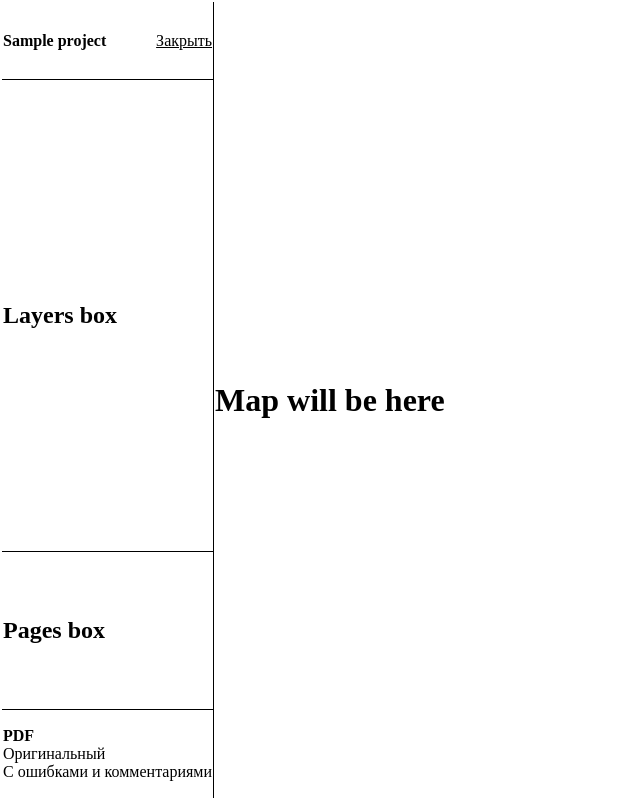
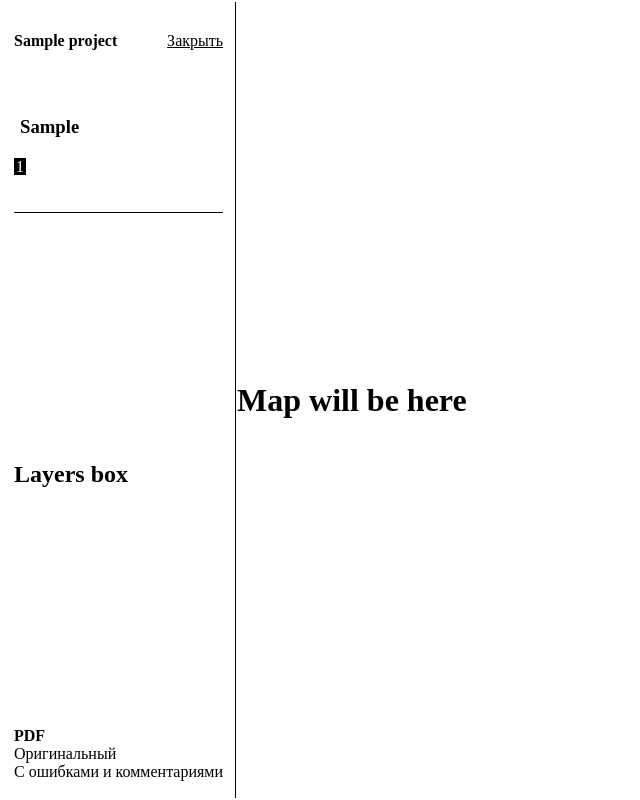
Before and after one commit to AntonStark/zoloto_viewer, a Django app: page /page/00000000-0000-0000-0000-000000000001 in a window 1280 px wide. Shown: the whole page, without its empty margins (0-640 px from the left). Run offline with Django 3.2, Linux system fonts and the light colour scheme; tables that the repository leaves empty hold one stand-in row (values such as "Sample post").

Commit message:
pages box

```diff
--- a/zoloto_viewer/viewer/static/global.css
+++ b/zoloto_viewer/viewer/static/global.css
@@ -30,6 +30,10 @@ a {
     color: white;
 }
 
+.no-border {
+    border: none;
+}
+
 #project-page-table {
     width: 100%;
     height: 100vh;
@@ -38,8 +42,28 @@ a {
 }
 
 .project-page-table-left-column {
-    border-bottom: 1px solid black;
     border-right: 1px solid black;
+    padding-left: 12px;
+    padding-right: 12px;
+}
+
+#floor_caption {
+    /*min-height: 66px;*/
+    /*max-height: 66px;*/
+    margin-left: 6px;
+}
+
+#project-page-pages-box hr {
+    border: none;
+    border-bottom: solid 1px black;
+}
+
+#project-page-pages-box p {
+    width: 12vw;
+    overflow: auto;
+    white-space: nowrap;
+    padding-top: 2px;
+    padding-bottom: 20px;
 }
 
 #project-page-nav-box {
--- a/zoloto_viewer/viewer/static/load_project.js
+++ b/zoloto_viewer/viewer/static/load_project.js
@@ -66,7 +66,7 @@ const cellInit = {
 };
 function buildRow(fileDesc, short= false) {
     let tr = document.createElement('tr');
-    const cols = (short ? [1, 2, 3] : [0, 1, 2, 3]);
+    const cols = (short ? [1, 2, 3] : [0, 1, 3]);
     const cells = cols.map((i) => cellInit[i](fileDesc));
     tr.append(...cells);
     return tr;
--- a/zoloto_viewer/viewer/templates/viewer/load_project.html
+++ b/zoloto_viewer/viewer/templates/viewer/load_project.html
@@ -36,7 +36,7 @@
         </label>
     </p>
     <a class="fill-button-negative" href="{% url 'projects' %}">Отмена</a>
-    <input type="submit" value="Добавить проект" class="fill-button" style="margin-left: 100px">
+    <input type="submit" value="Добавить проект" class="fill-button" style="margin-left: 100px; font: unset;">
 </form>
 </body>
 </html>
--- a/zoloto_viewer/viewer/templates/viewer/project_page.html
+++ b/zoloto_viewer/viewer/templates/viewer/project_page.html
@@ -20,13 +20,21 @@
     </td>
 </tr>
 <tr>
-    <td id="project-page-layers-box" class="project-page-table-left-column">
-        <h2>Layers box</h2>
+    <td id="project-page-pages-box" class="project-page-table-left-column">
+        <h3 id="floor_caption">{{ page.floor_caption }}</h3>
+        <p>{% for uid in page_uid_list %}
+            {% if uid == page.uid %}
+                <a href="{% url 'project_page' uid %}" class="fill-button no-border">{{ forloop.counter }}</a>
+            {% else %}
+                <a href="{% url 'project_page' uid %}" class="fill-button-negative no-border">{{ forloop.counter }}</a>
+            {% endif %}
+        {% endfor %}</p>
+        <hr/>
     </td>
 </tr>
 <tr>
-    <td id="project-page-pages-box" class="project-page-table-left-column">
-        <h2>Pages box</h2>
+    <td id="project-page-layers-box" class="project-page-table-left-column">
+        <h2>Layers box</h2>
     </td>
 </tr>
 <tr>
--- a/zoloto_viewer/viewer/views.py
+++ b/zoloto_viewer/viewer/views.py
@@ -1,6 +1,6 @@
 import base64
 from django.shortcuts import render, redirect
-from django.http import HttpResponseBadRequest, Http404, HttpResponseServerError
+from django.http import HttpResponseBadRequest, Http404
 
 from zoloto_viewer.viewer.models import Project, Page
 
@@ -85,8 +85,13 @@ def project_page(request, page_uid):
         page = Page.objects.get(uid=page_uid)
     except Page.DoesNotExist:
         raise Http404
+
     project = page.project
+    page_uid_list = Page.objects.filter(project=project).values_list('uid', flat=True)
+
     context = {
         'project': project,
+        'page': page,
+        'page_uid_list': page_uid_list,
     }
     return render(request, 'viewer/project_page.html', context=context)
```
